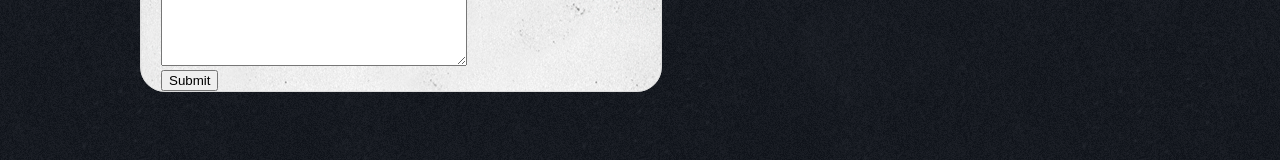
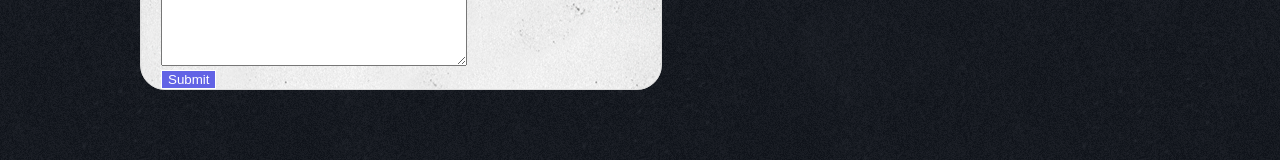
Before and after one commit to CharlesRMc/Basic-Portfolio, a plain HTML site: page contact.html in a window 1280 px wide. Shown: the part 467-627 px from the top of the page. Drawn offline with Linux system fonts and the light colour scheme.

Commit message:
CSS UPDATE

```diff
--- a/assets/css/style.css
+++ b/assets/css/style.css
@@ -57,6 +57,13 @@ a {
 	overflow: auto;
 	width: 1024px;
 }
+
+input[type=submit] {
+	border: 1px solid white;
+	background-color: #6263E5;
+	color: white;
+}
+
 section {
 	float: left;
 	width: 500px;
```
